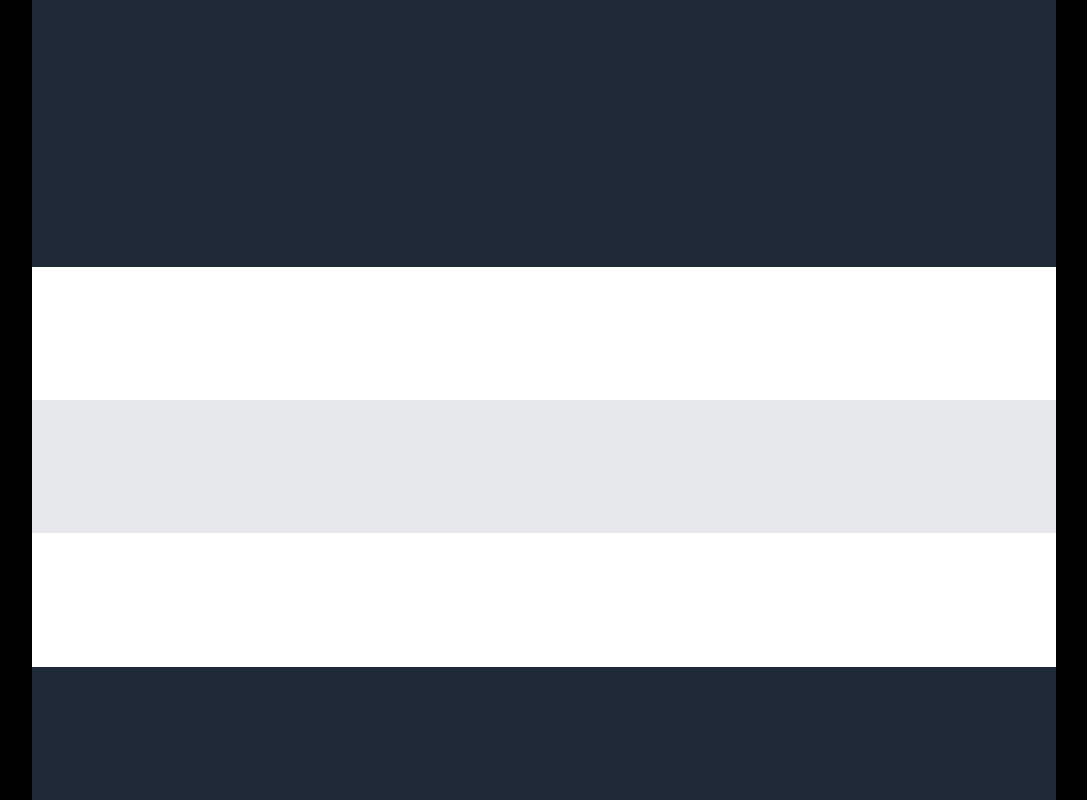
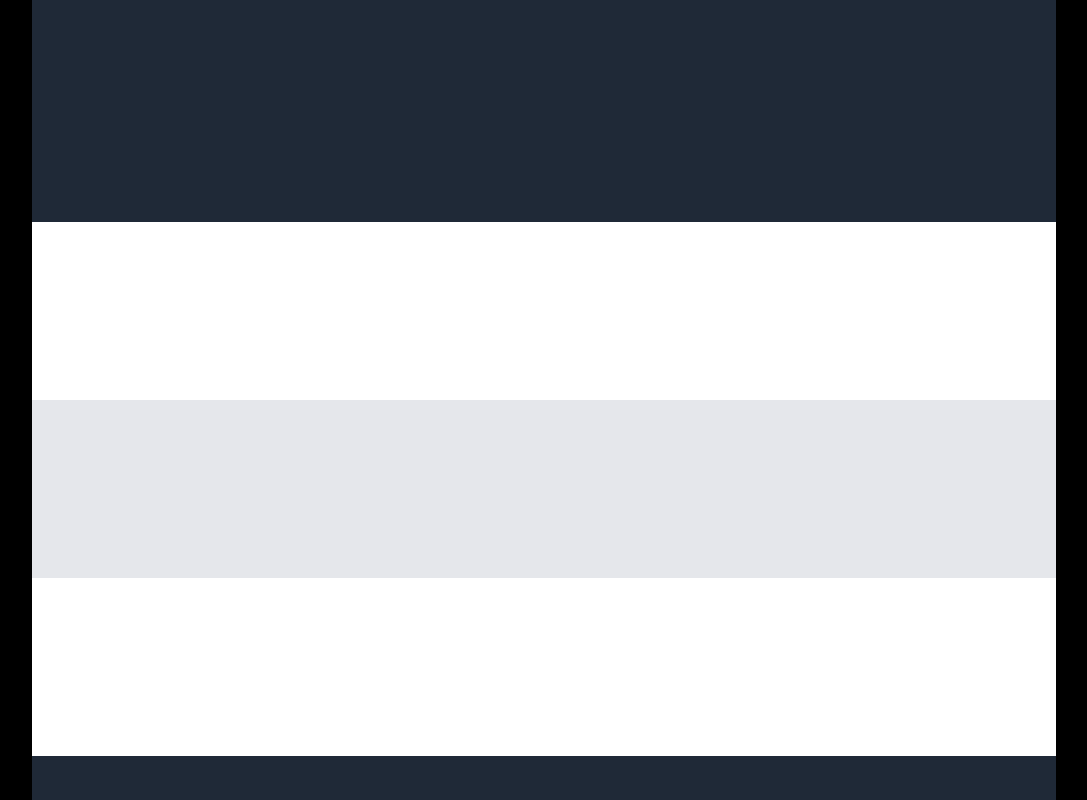
Before and after one commit to tbunny4510/landing-page, a plain HTML site: page index.html in a window 1280 px wide. Shown: the whole page, without its empty margins (96-1183 px from the left). Drawn offline with Linux system fonts and the light colour scheme.

Commit message:
Fix size of header and footer

```diff
--- a/styles.css
+++ b/styles.css
@@ -5,6 +5,10 @@ body {
 }
 
 div {
+    flex: 4;
+}
+
+.header, .footer {
     flex: 1;
 }
 
```
